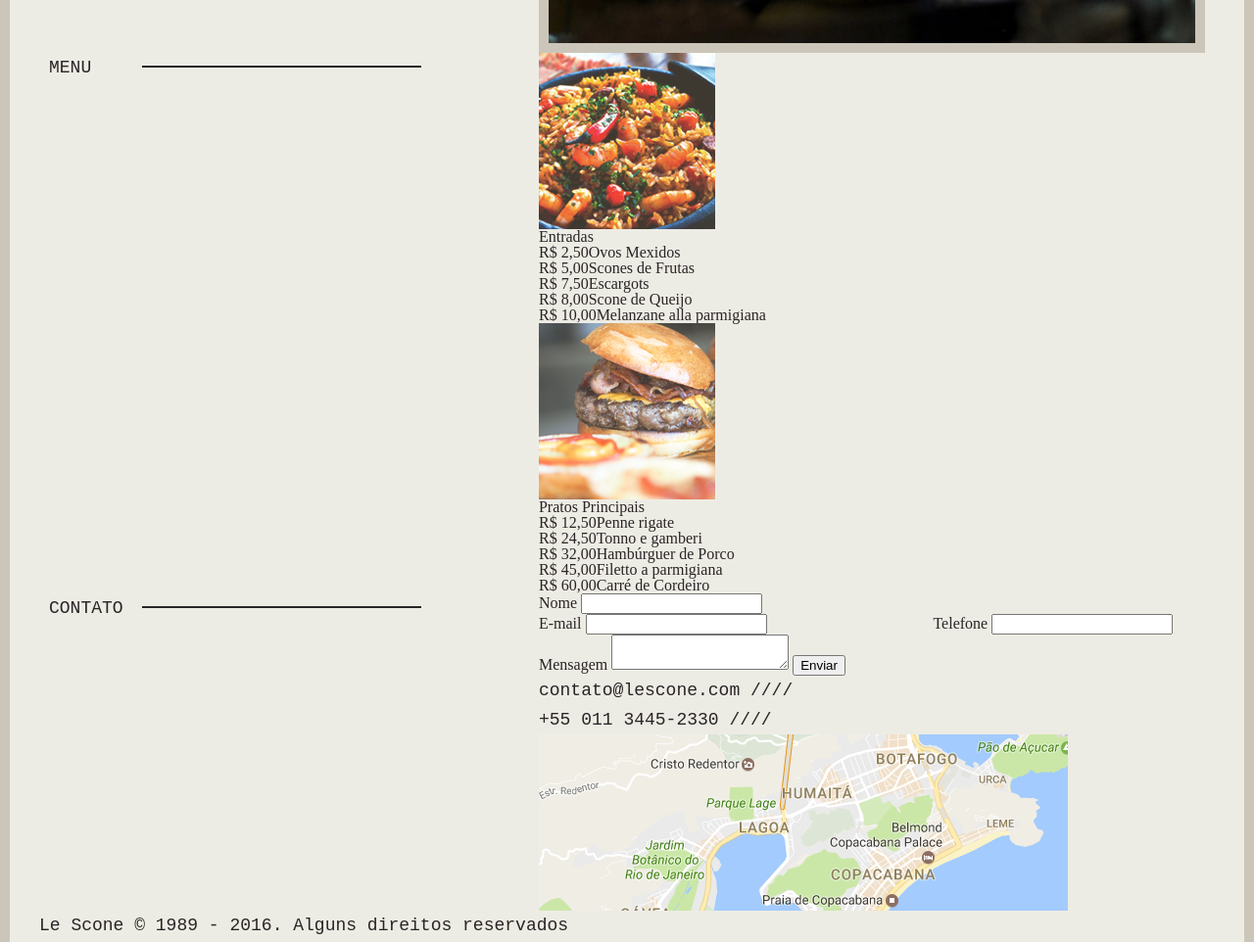
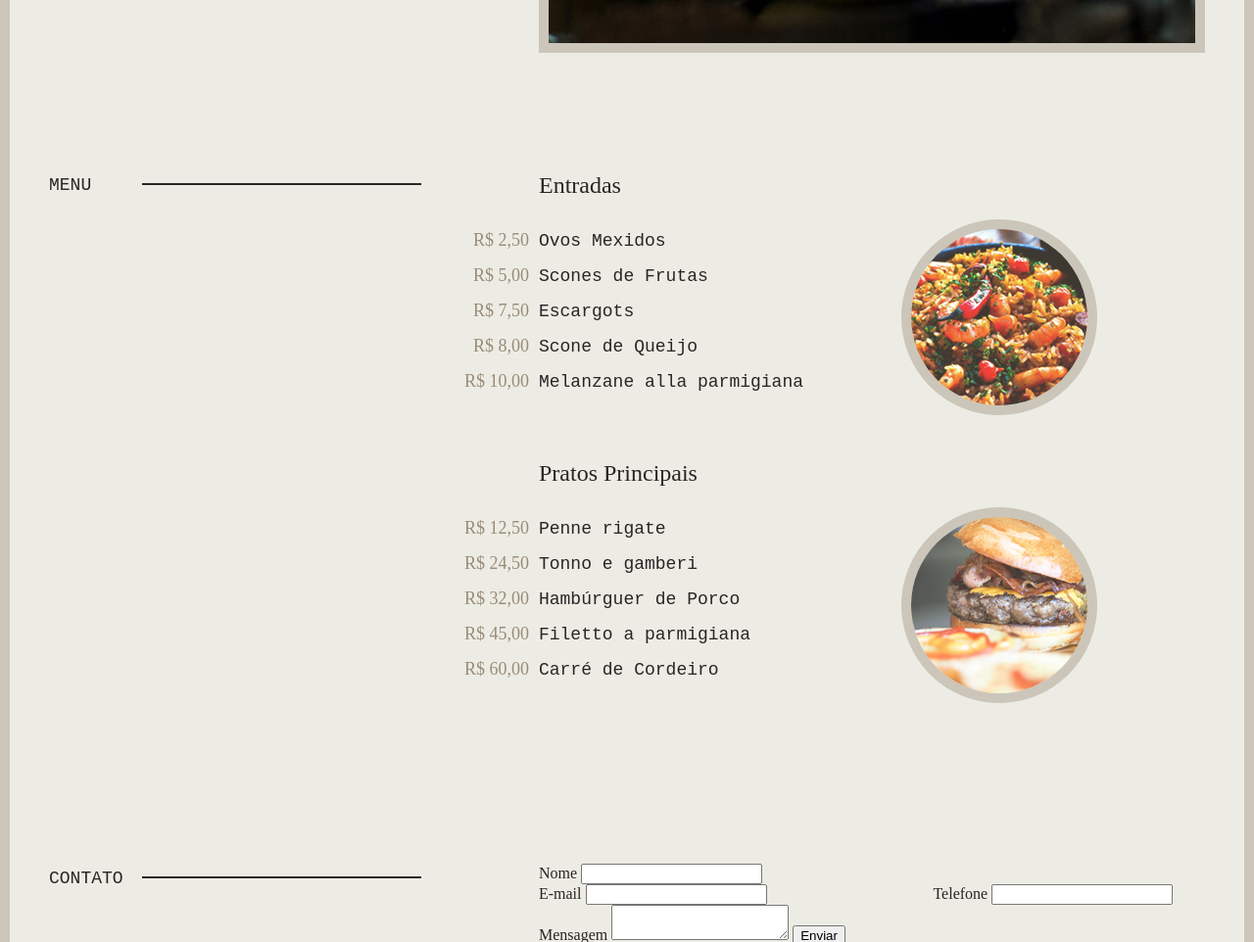
Before and after one commit to pedrobissetti/LeScone, a website: page index.html in a window 1280 px wide. Shown: the part 892-1854 px from the top of the page at 98% size. Drawn offline with Linux system fonts and the light colour scheme; a web font is replaced by a local one.

Commit message:
menu-estilizado-finalizado

```diff
--- /dev/null
+++ b/css/scss/_menu.scss
@@ -0,0 +1,50 @@
+.menu {
+  margin-top: 120px;
+  margin-bottom: 120px;
+  @include d(s) {
+    margin-top: 60px;
+    margin-bottom: 60px;
+  }
+}
+
+.menu-item {
+  margin-bottom: 60px;
+  h2 {
+    @include tipo-2(24);
+    margin-bottom: 1em;
+  }
+  li {
+    @include tipo-1(18);
+    line-height: em(35, 18);
+    span {
+      font-family: $font-2;
+      color: $bege-escuro;
+      display: inline-block;
+      width: 70px;
+      margin-right: 10px;
+      text-align: right;
+      margin-left: -80px;
+      @include d(s) {
+        margin-left: 0px;
+        width: auto;
+      }
+    }
+  }
+  img {
+    border-radius: 50%;
+    border: 10px solid $bege-medio;
+    position: absolute;
+    right: 0px;
+    margin-top: 50px;
+    @include d(l) {
+      right: 120px;
+    }
+    @include d(s) {
+      width: 150px;
+      margin-top: 70px;
+    }
+    @include d(m) {
+      width: 170px;
+    }
+  }
+}
--- a/css/scss/style.scss
+++ b/css/scss/style.scss
@@ -6,3 +6,4 @@
 
 // Partes
 @import 'intro';
+@import 'menu';
```
Also changed, not shown: css/style.css.
